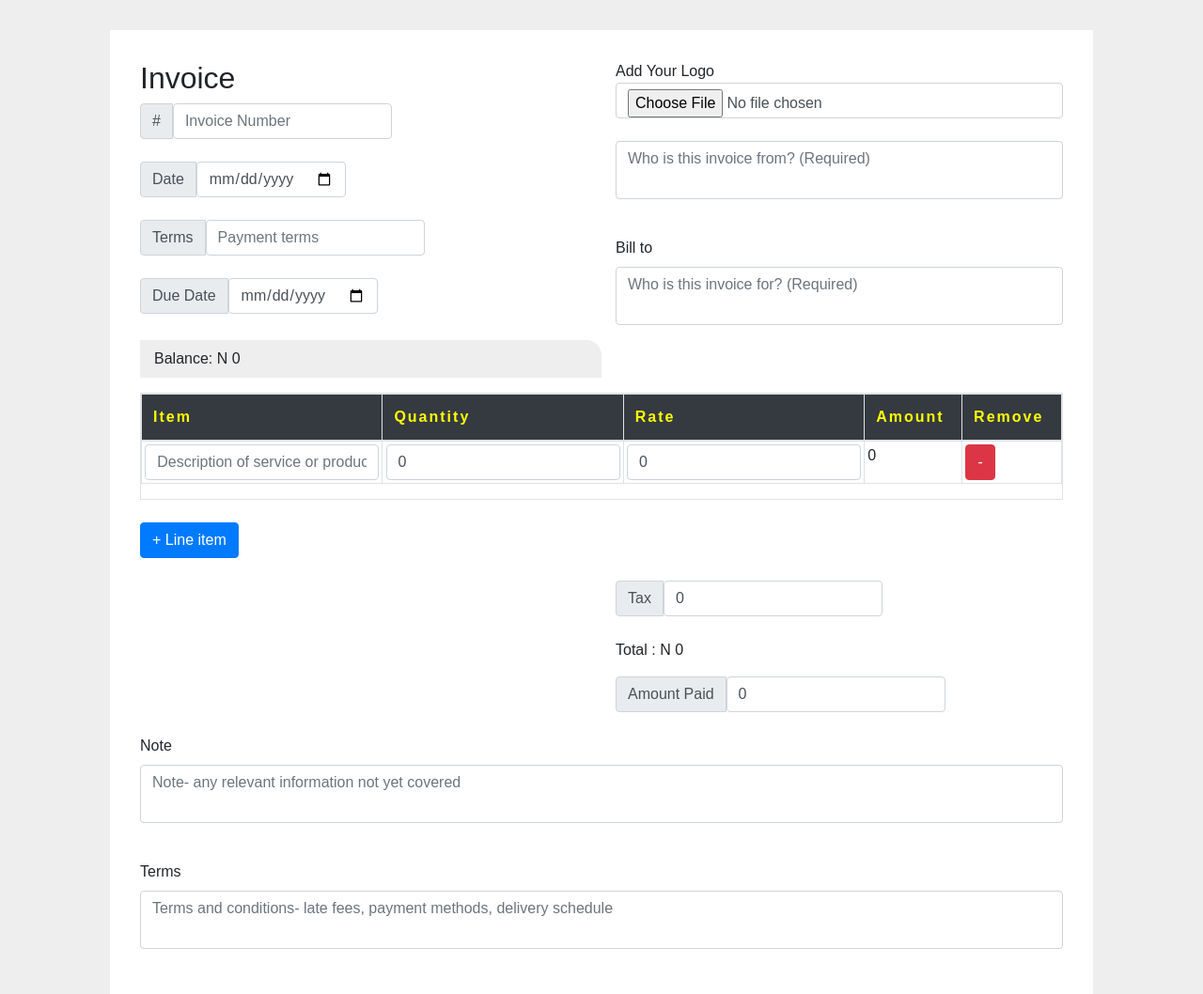
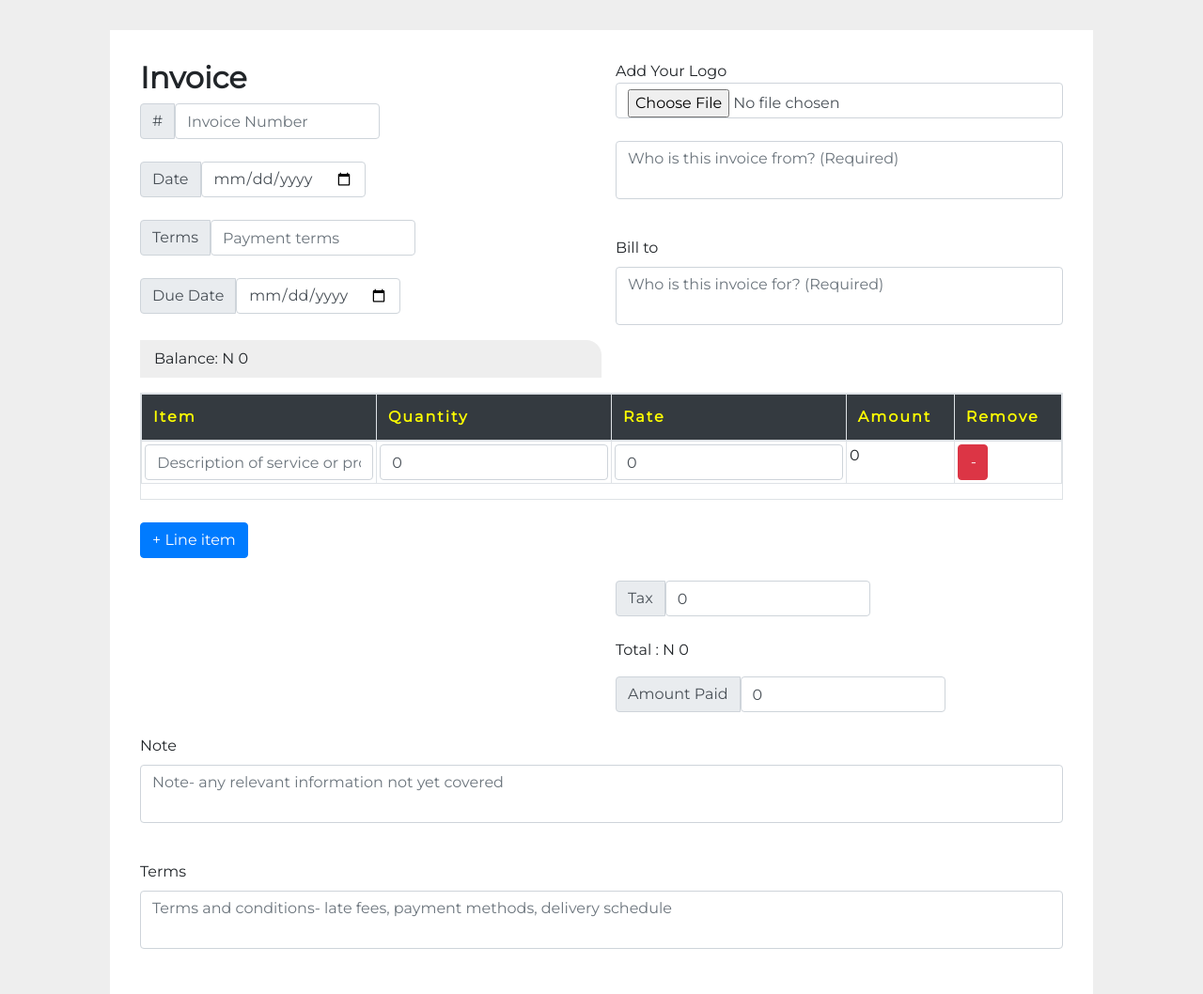
Before and after one commit to hellodemola/invoice, a plain HTML site: page index.html in a window 1280 px wide. Shown: the top 1058 px of the page at 94% size. Drawn offline with Linux system fonts and the light colour scheme.

Commit message:
add google font

```diff
--- a/index.html
+++ b/index.html
@@ -8,6 +8,7 @@
     <title>Invoice</title>
     <!-- css  -->
     <link rel="stylesheet" href="./bootstrap/css/bootstrap.min.css">
+    <link href="https://fonts.googleapis.com/css?family=Montserrat" rel="stylesheet">
     <link rel="stylesheet" href="style.css">
 </head>
 
--- a/style.css
+++ b/style.css
@@ -35,7 +35,7 @@
 }
 
 h1, h2, h3,h4,h5,h6{
-    font-family: 'comfortaa', sans-serif;
+    font-weight: 700;
 }
 
 .table thead{
```
